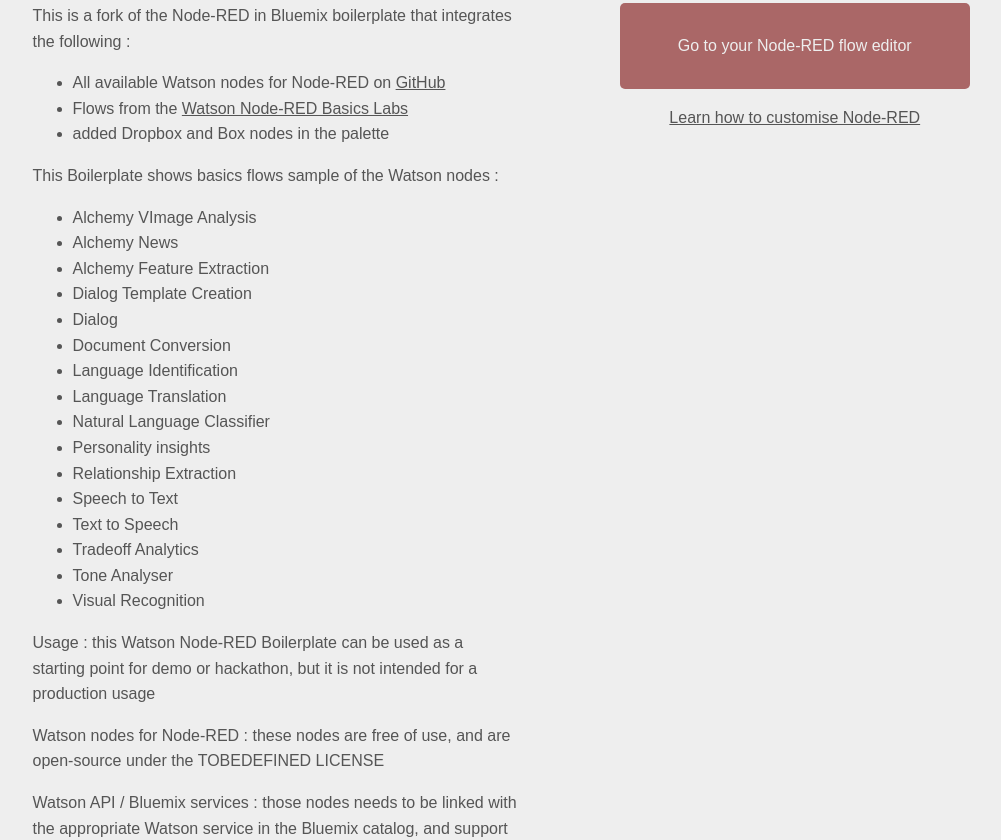
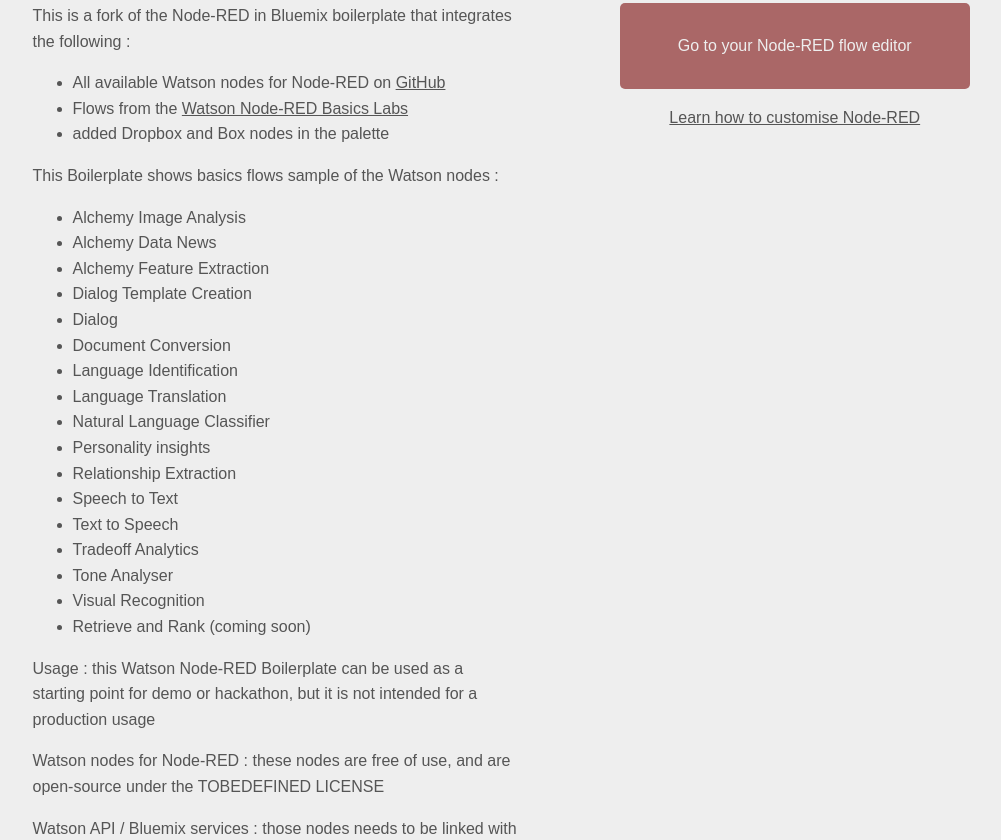
Before and after one commit to ibmresearchuk/node-red-bluemix-starter, a website: page public/index.html in a window 1280 px wide. Shown: the part 507-1347 px from the top of the page, without its empty margins (105-1106 px from the left). Drawn offline with nearby package versions, Linux system fonts and the light colour scheme; no server answers.

Commit message:
Boilerplate : minor doc update

```diff
--- a/public/index.html
+++ b/public/index.html
@@ -47,8 +47,8 @@
             </ul>
             <p>This Boilerplate shows basics flows sample of the Watson nodes :</p>
             <ul>
-                <li>Alchemy VImage Analysis</li>
-                <li>Alchemy News</li>
+                <li>Alchemy Image Analysis</li>
+                <li>Alchemy Data News</li>
                 <li>Alchemy Feature Extraction</li>
                 <li>Dialog Template Creation</li>
                 <li>Dialog</li>
@@ -63,6 +63,7 @@
                 <li>Tradeoff Analytics</li>
                 <li>Tone Analyser</li>
                 <li>Visual Recognition</li>
+                <li>Retrieve and Rank (coming soon)</li>
             </ul>
             <p>Usage : this Watson Node-RED Boilerplate can be used as a starting point for demo or hackathon, but it is not intended for a production usage</p>
             <p>Watson nodes for Node-RED : these nodes are free of use, and are open-source under the TOBEDEFINED LICENSE</p>
```
Also changed, not shown: README.md.
